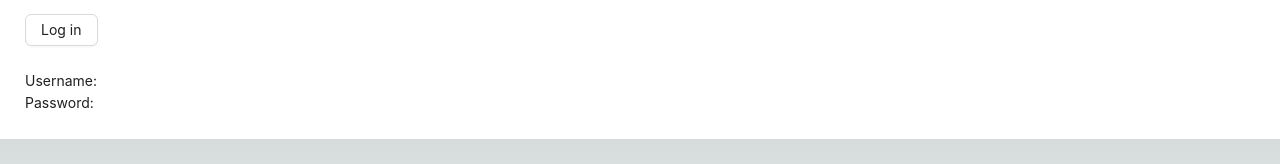
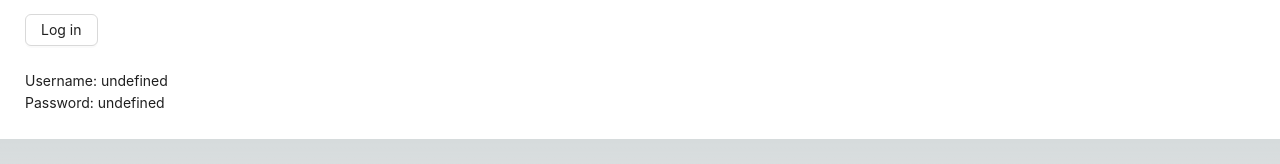
Before and after one commit to vothien0707/nextjs-app, a Next.js app: page /login-antd in a window 1280 px wide. Shown: the part 177-341 px from the top of the page. Built offline with nearby package versions, Linux system fonts and the light colour scheme.

Commit message:
useWatch form

```diff
--- a/src/app/login-antd/page.tsx
+++ b/src/app/login-antd/page.tsx
@@ -2,6 +2,7 @@
 import { Typography, Form, Input, Button } from "antd";
 import { UserOutlined, LockOutlined } from "@ant-design/icons";
 import { useState } from "react";
+import { useForm, useWatch } from "antd/lib/form/Form";
 
 export default function LoginPage() {
   type FieldType = {
@@ -9,26 +10,19 @@ export default function LoginPage() {
     password?: string;
   };
 
+  const [form] = useForm();
+
+  const username = useWatch("username", form);
+  const password = useWatch("password", form);
+
   const [data, setData] = useState<FieldType>({ username: "", password: "" });
   const [isLogin, setIsLogin] = useState(false);
 
-  const onFinish = (values: any) => {
-    setData(values);
+  const handleSubmit = () => {
+    const formData = form.getFieldsValue();
+    setData(formData);
     setIsLogin(true);
     alert("Login success!!!");
-  };
-
-  const onFinishFailed = (errorInfo: any) => {
-    alert("Login fail!!!");
-  };
-
-  const handleInputChange = (name: string, value: string) => {
-    console.log(value);
-    setData((prevState: any) => ({
-      ...prevState,
-      [name]: value,
-    }));
-    console.log(data);
   };
 
   return (
@@ -36,11 +30,7 @@ export default function LoginPage() {
       <Typography style={{ fontSize: "25px", marginBottom: "15px" }}>
         Login
       </Typography>
-      <Form
-        name="normal_login"
-        onFinish={onFinish}
-        onFinishFailed={onFinishFailed}
-      >
+      <Form form={form} onFinish={handleSubmit}>
         <Form.Item<FieldType>
           name="username"
           rules={[
@@ -48,11 +38,7 @@ export default function LoginPage() {
             { min: 8, message: "Username minimum 8 characters" },
           ]}
         >
-          <Input
-            prefix={<UserOutlined />}
-            placeholder="Username"
-            onChange={(e) => handleInputChange("username", e.target.value)}
-          />
+          <Input prefix={<UserOutlined />} placeholder="Username" />
         </Form.Item>
         <Form.Item<FieldType>
           name="password"
@@ -65,7 +51,6 @@ export default function LoginPage() {
             prefix={<LockOutlined />}
             type="password"
             placeholder="Password"
-            onChange={(e) => handleInputChange("password", e.target.value)}
           />
         </Form.Item>
         <Form.Item>
@@ -79,8 +64,8 @@ export default function LoginPage() {
         </div>
       )} */}
       <div>
-        <Typography color="#000">{`Username: ${data.username}`}</Typography>
-        <Typography color="#000">{`Password: ${data.password}`}</Typography>
+        <Typography color="#000">{`Username: ${username}`}</Typography>
+        <Typography color="#000">{`Password: ${password}`}</Typography>
       </div>
     </div>
   );
```
